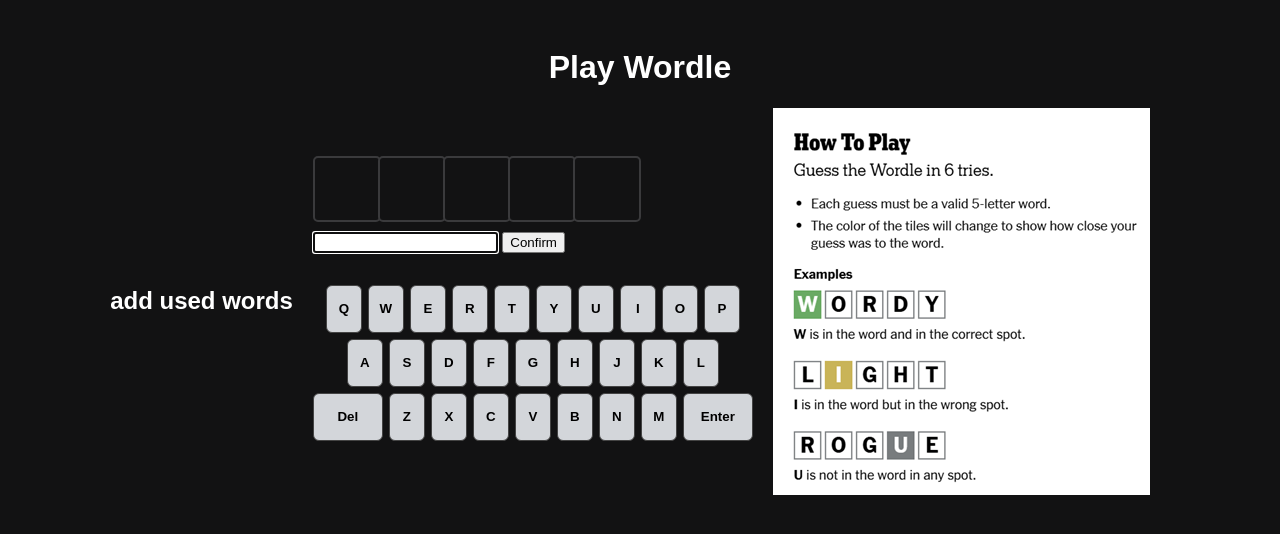
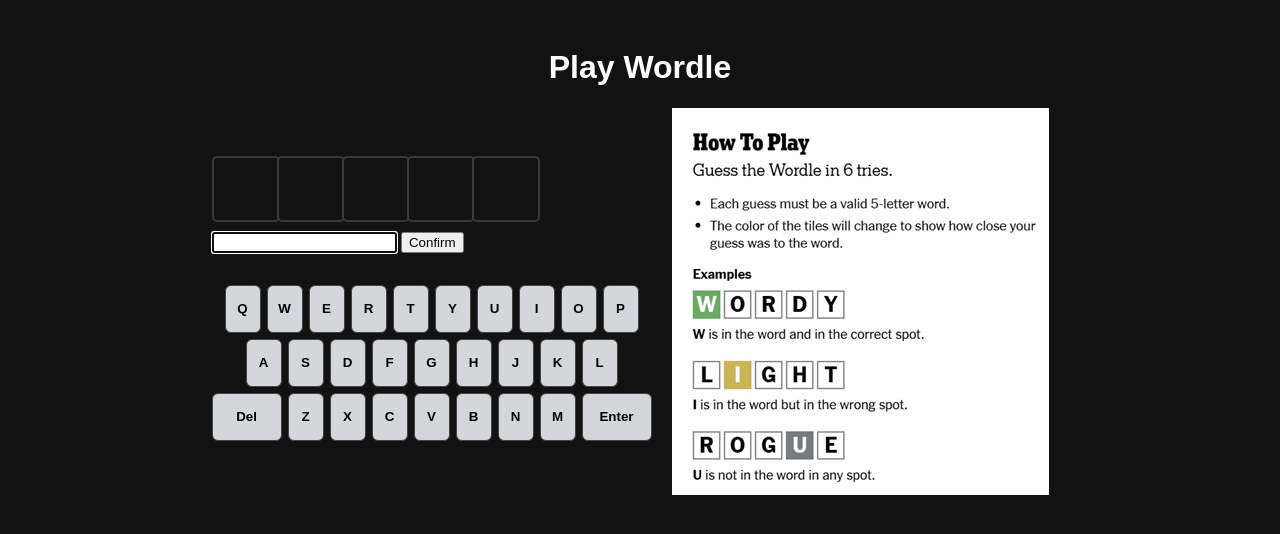
Before and after one commit to PVSPYH25P-Grupp-1/Agil-Grupp-Wordle, a Flask app: page / in a window 1280 px wide. Shown: the top 534 px of the page. Run offline with Flask 3, Linux system fonts and the light colour scheme.

Commit message:
remove add used words

```diff
--- a/templates/wordle/layout.html
+++ b/templates/wordle/layout.html
@@ -10,7 +10,7 @@
 
     <h1>Play Wordle</h1>
     <div class="container container1">
-        <h2>add used words</h2>
+
         {% block content %}{% endblock %}
         <img src="static/Regler.png" alt="Regler">
 </p>
```
